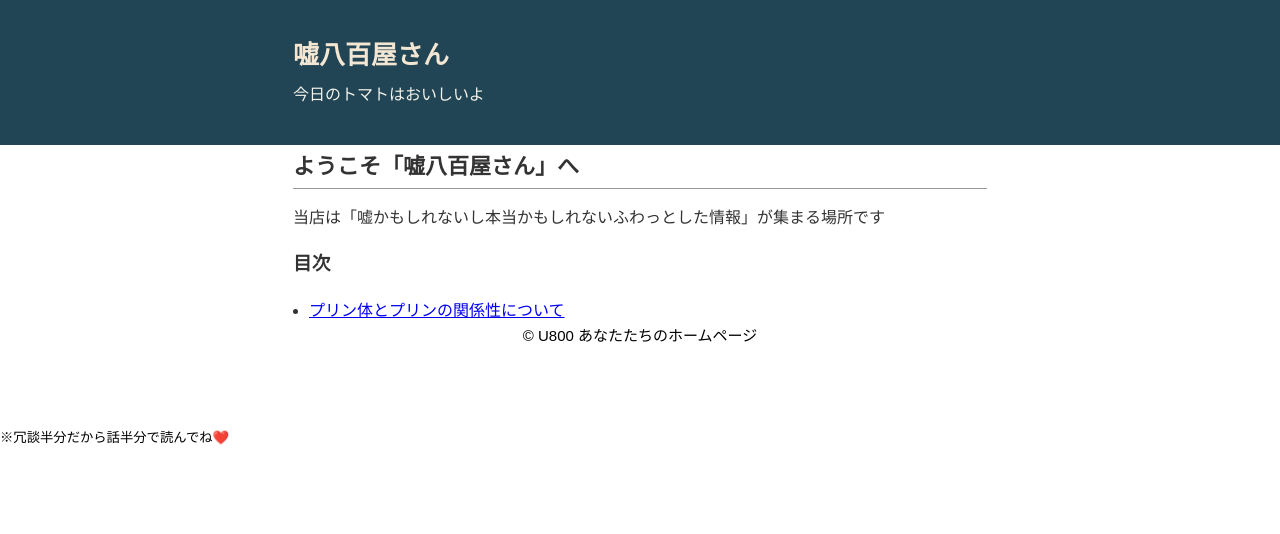
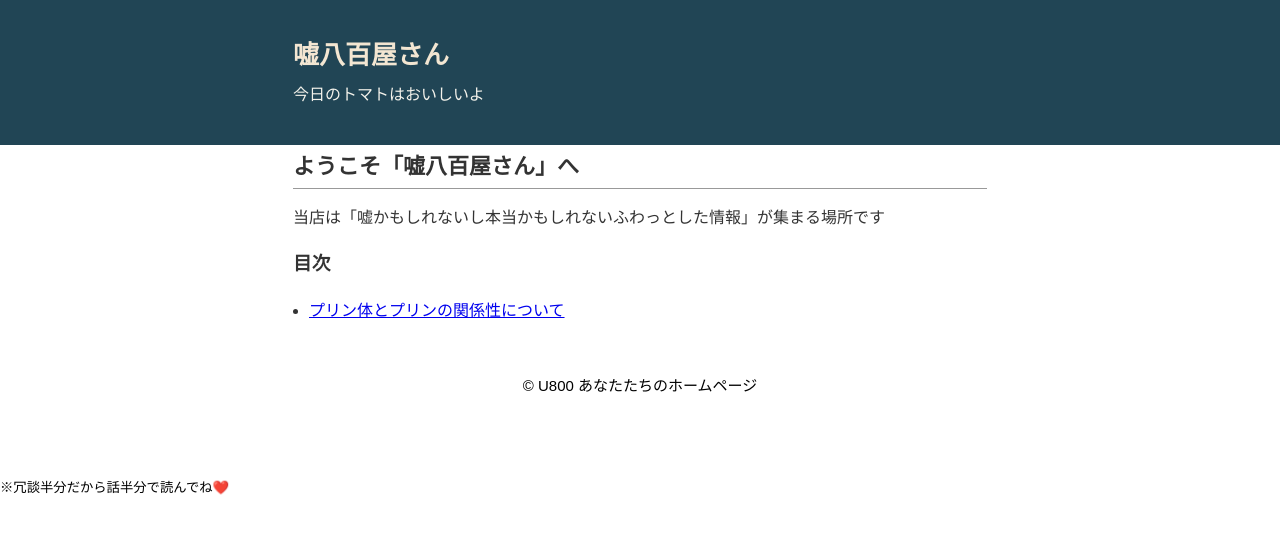
Before and after one commit to momomo-cyber/momomo-cyber.github.io, a Jekyll site: the page built from index.md, in a window 1280 px wide. Shown: the top 534 px of the page. Built offline with Jekyll 4.4.1, drawn with Linux system fonts in a browser that asks for light colours.

Commit message:
Update index.css

```diff
--- a/assets/index.css
+++ b/assets/index.css
@@ -43,7 +43,9 @@ h2 {
 	padding: 4px 0;
 	border-bottom: 1px solid #999;
 }
-#content-wrapper {margin: 0 auto;
+#content-wrapper {
+	margin: 0 auto;
+	margin-bottom: 50px;
     width: 694px;}
 main {
 	color: #333;
```
